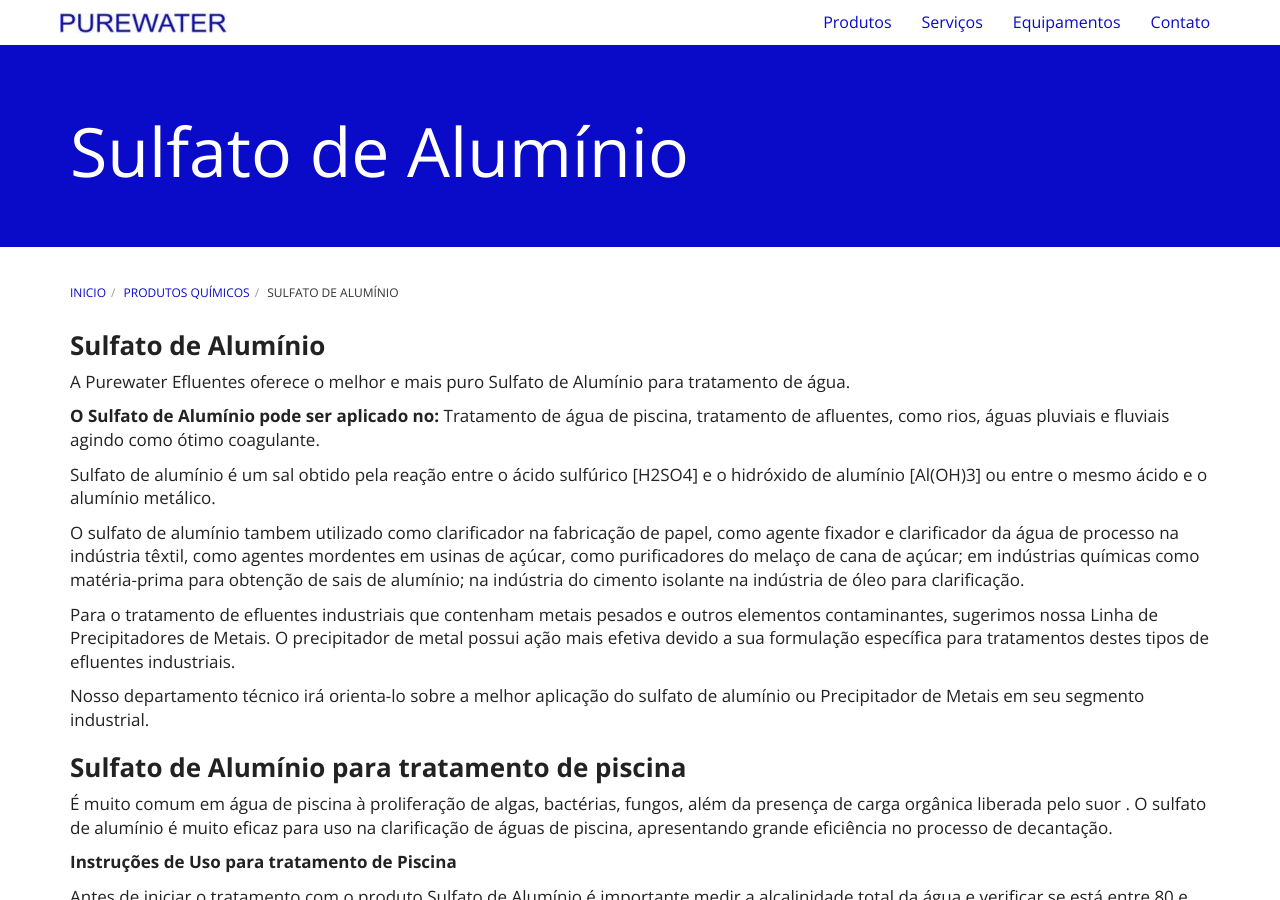
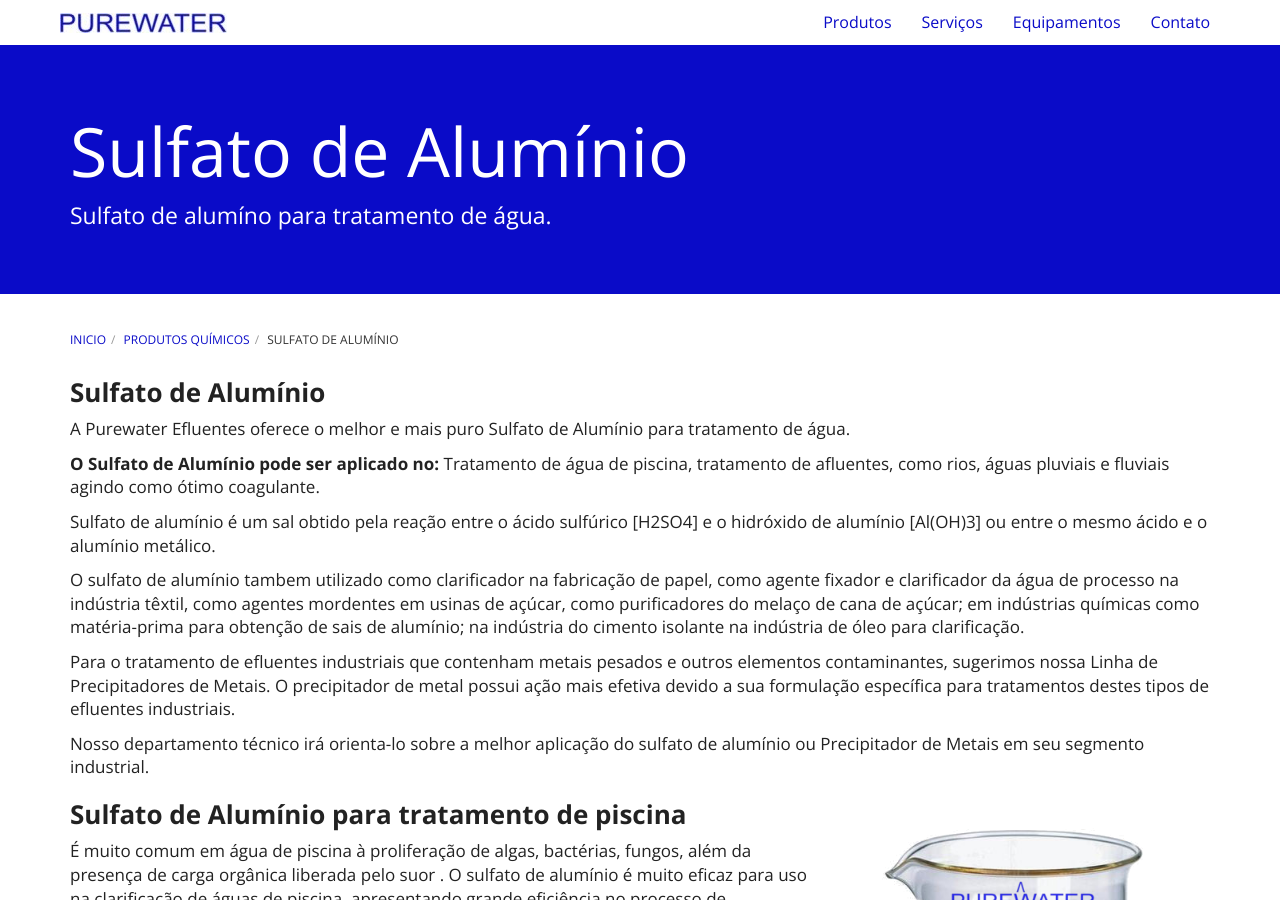
Before and after one commit to purewaterefluentes/purewaterefluentes.github.io, a Jekyll site: the page built from produtos/sulfato-de-aluminio.md, in a window 1280 px wide and 900 px high. Built offline with Jekyll 4.4.1, drawn with Linux system fonts in a browser that asks for light colours; nearby versions of some CDN libraries; library files that are not in the unit come from our copies.

Commit message:
Update sulfato-de-aluminio.md

```diff
--- a/produtos/sulfato-de-aluminio.md
+++ b/produtos/sulfato-de-aluminio.md
@@ -1,8 +1,8 @@
 ---
 layout: contato
-pageTitle: SULFATO DE ALUMÍNIO |PUREWATER EFLUENTES | FABRICANTE | SULFATO DE ALUMINIO PARA PISCINA | TRATAMENTO DE ÁGUA
+pageTitle: SULFATO DE ALUMÍNIO | FABRICA | PUREWATER EFLUENTES
 title: Sulfato de Alumínio
-subtitle:
+subtitle: Sulfato de alumíno para tratamento de água.
 ---
 ### **Sulfato de Alumínio**
 
@@ -17,6 +17,8 @@
 Para o tratamento de efluentes industriais que contenham metais pesados e outros elementos contaminantes, sugerimos nossa Linha de Precipitadores de Metais. O precipitador de metal possui ação mais efetiva devido a sua formulação específica para tratamentos destes tipos de efluentes industriais.
 
 Nosso departamento técnico irá orienta-lo sobre a melhor aplicação do sulfato de alumínio ou Precipitador de Metais em seu segmento industrial.
+
+ <img class="img-responsive pull-right" style="max-width: 35%;" src="../../website/images/Policloreto de aluminio.png" alt="Sulfato de alumínio">
 
 ### **Sulfato de Alumínio para tratamento de piscina**
 
```
